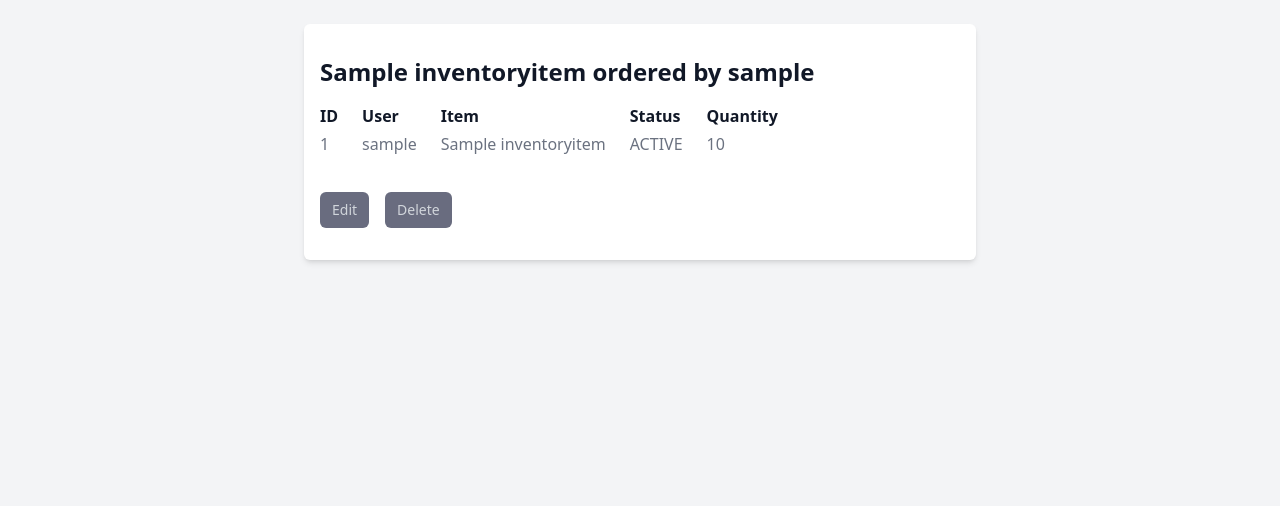
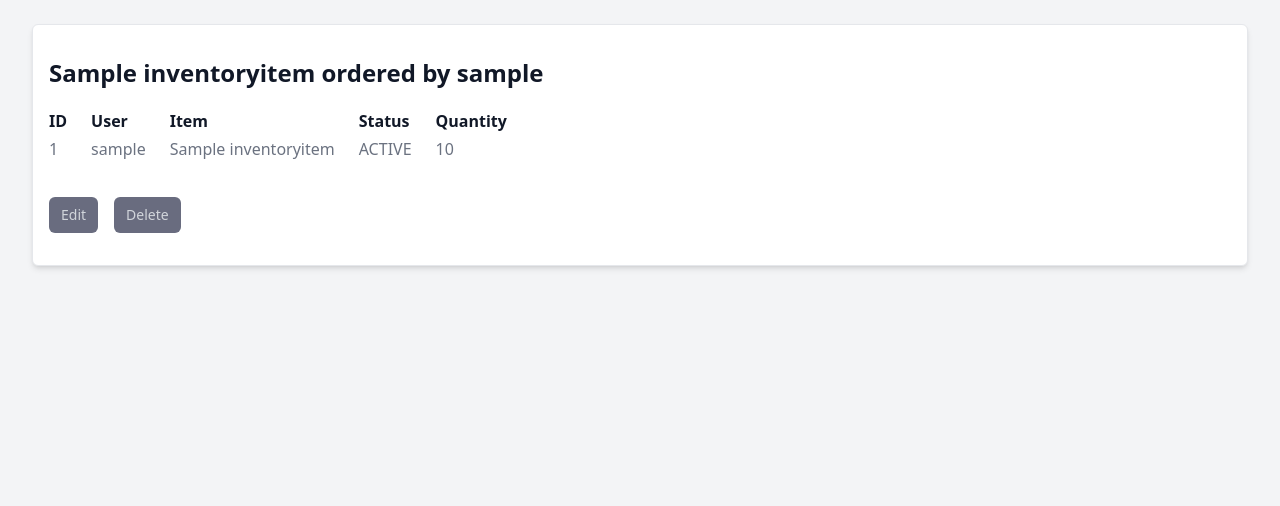
Before and after one commit to PanteraLX/iwa-inventory, a Django app: page /order/1 in a window 1280 px wide. Shown: the part 64-570 px from the top of the page. Run offline with Django 4.2, Linux system fonts and the light colour scheme; tables that the repository leaves empty hold one stand-in row (values such as "Sample post"); style sheets or scripts are compiled from the project's sources; parts of the project's set-up code (start-up, migrations or seed data) failed here and were passed over; some libraries are stand-ins or nearby versions.

Commit message:
Restyle order and user details view

```diff
--- a/app/templates/order/order_detail.html
+++ b/app/templates/order/order_detail.html
@@ -5,9 +5,9 @@ Order Detail
 {% endblock %}
 
 {% block content %}
-<section>
-    <div class="py-4 px-4 mx-auto max-w-2xl lg:py-8 shadow-md rounded-md bg-white">
-        <h2 class="mb-2 text-xl font-semibold leading-none text-gray-900 md:text-2xl">{{ order }}</h2>
+<section class="iwa-section">
+
+    <h1 class="iwa-h1">{{ order }}</h1>
     {{order.status }}
     <dl>
         <dd class="mb-4 font-light text-gray-500 sm:mb-5">{{ order.description }}</dd>
@@ -43,6 +43,7 @@ Order Detail
             Delete
         </a>
     </div>
-    </div>
 </section>
+
+
 {% endblock %}
```
Also changed, not shown: app/templates/account/user_detail.html (+7 -5 lines). Lines whose indentation alone changed are shown as unchanged.
